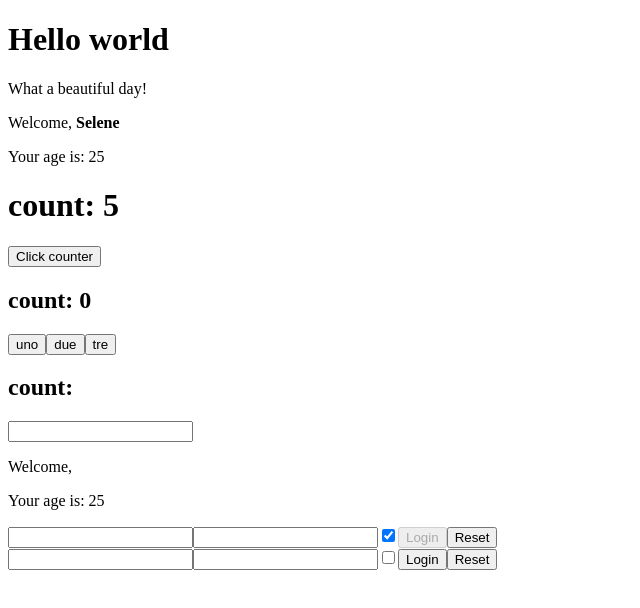
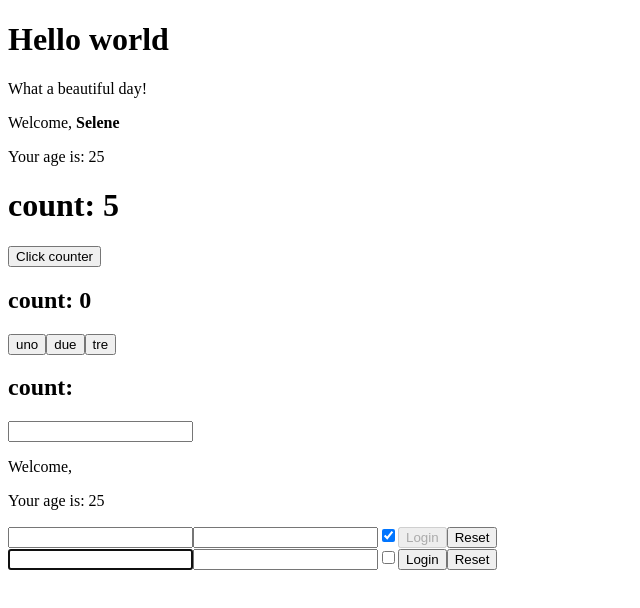
Before and after one commit to SeleneVicenza/react-exercises, a React (Create React App) app: page / in a window 1280 px wide. Shown: the top 608 px of the page, without its empty margins (0-640 px from the left). Built offline with nearby package versions, Linux system fonts and the light colour scheme.

Commit message:
forms-06

```diff
--- a/src/UncontrolledLogin.js
+++ b/src/UncontrolledLogin.js
@@ -2,7 +2,7 @@ import React from "react";
 
 export default class UncontrolledLogin extends React.Component {
     _formRef = React.createRef()
-
+    _inputFocus = React.createRef()
 
 
     submit = (event) => {
@@ -19,14 +19,16 @@ export default class UncontrolledLogin extends React.Component {
     }
 
 
-
+    componentDidMount(){
+        this._inputFocus.focus();
+     }
 
 
 
     render() {
         return(
                 <form onSubmit={this.submit} ref={this._formRef}>
-                    <input type="text" name='user' ></input>
+                    <input type="text" name='user' ref={(input) => { this._inputFocus = input; }}></input>
                     <input type="password" name='pass' ></input>
                     <input type="checkbox" name='remember' ></input>
                     <button >Login</button>
```
